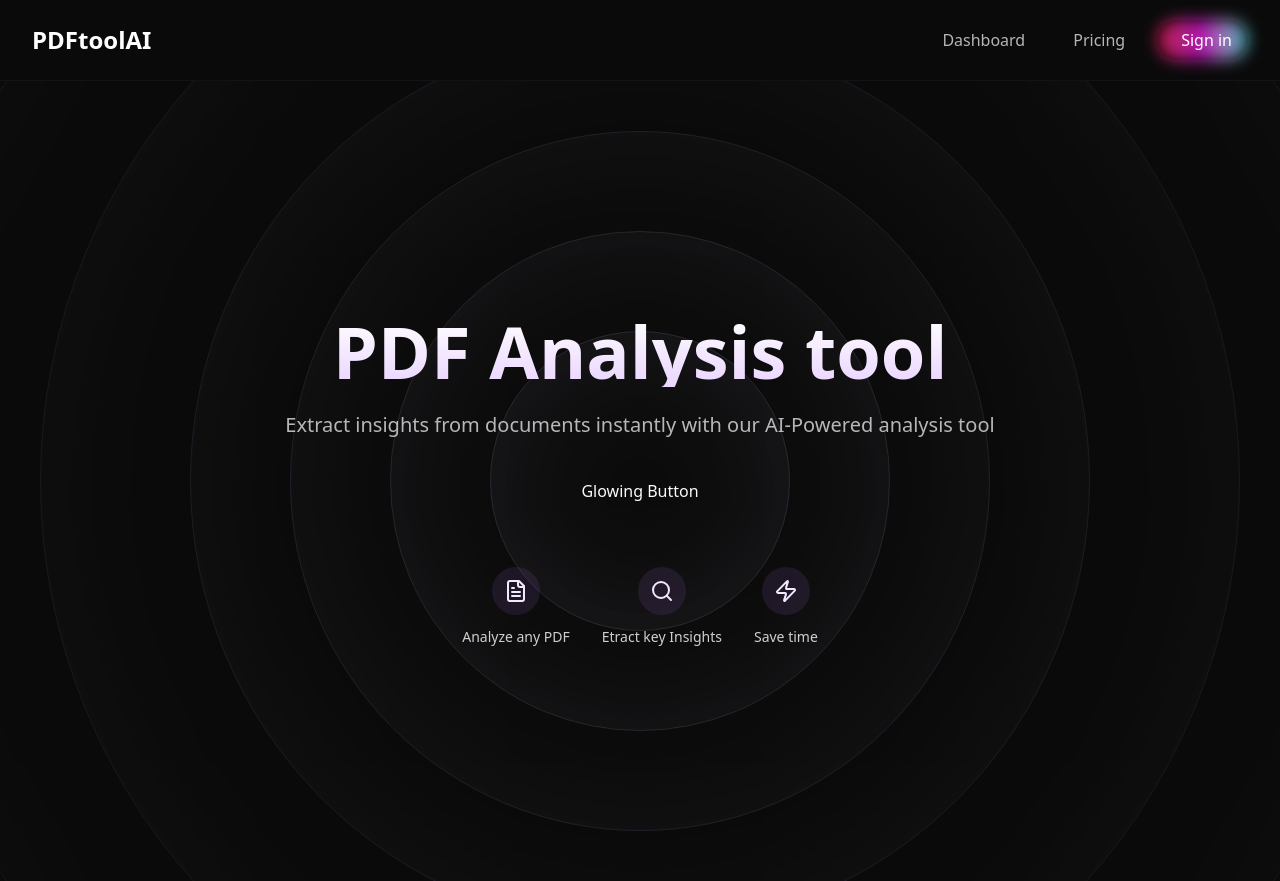
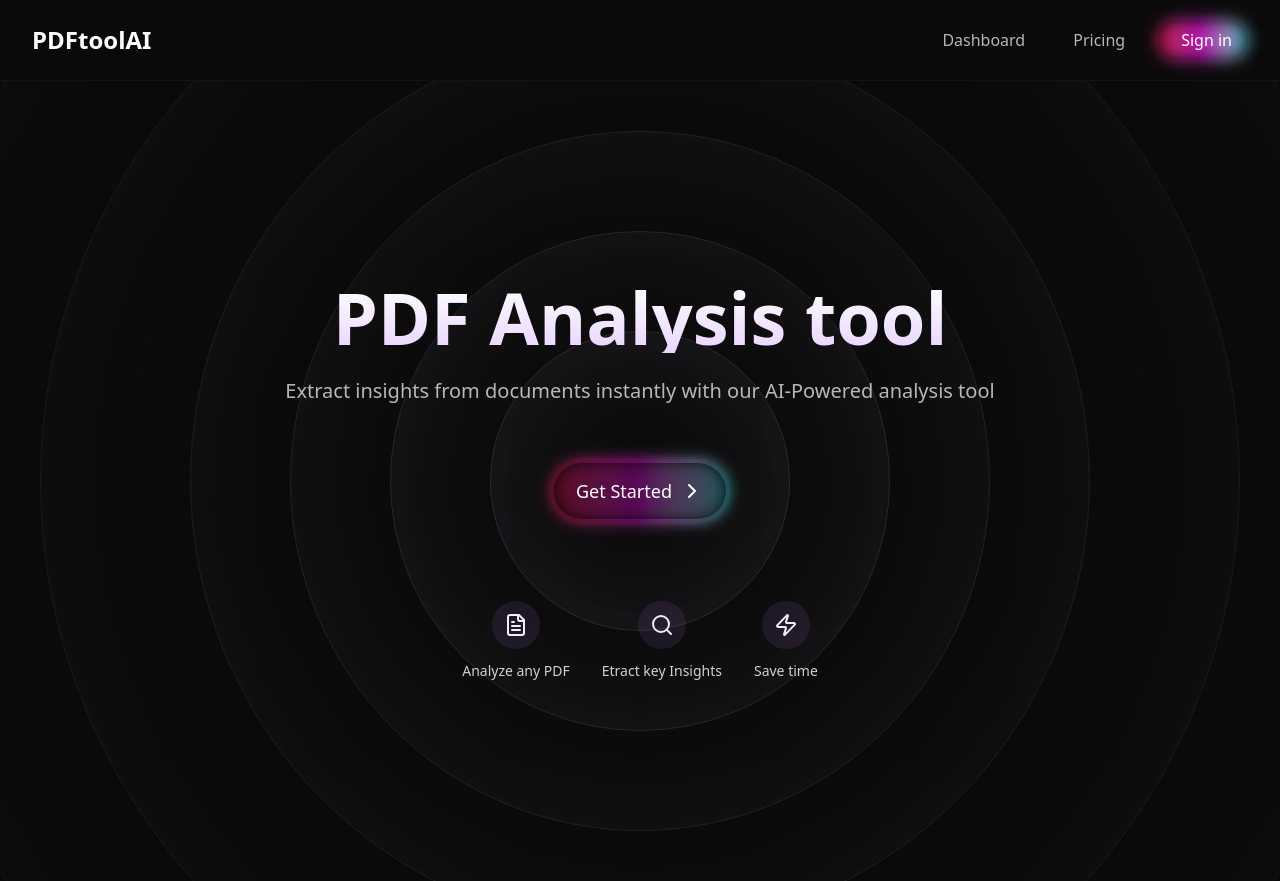
Before and after one commit to pirichar/PDF_AI, a Next.js app: page / in a window 1280 px wide. Built offline with nearby package versions, Linux system fonts and the light colour scheme; no server answers.

Commit message:
now with the glowing button

```diff
--- /dev/null
+++ b/components/landingPage/ButtonGlowing.tsx
@@ -0,0 +1,27 @@
+import Link from "next/link"
+import { ChevronRight } from "lucide-react"
+
+// href? means href can be empty
+interface ButtonGlowingProps{
+	text: string;
+	href?: string
+}
+
+export default function ButtonGlowing({text, href= "#"}: ButtonGlowingProps){
+	return (
+		<div className="p-4 flex items-center justify-center">
+			<Link
+				href={href}
+				className="group relative inline-flex items-center gap-2 rounded-full bg-black px-4 py-2 text-lg text-white transition-all hover:bg-white/5"
+			>
+			<span className="absolute inset-0 rounded-full bg-gradient-to-r from-[#FF1E56] via-[#FF00FF] to-[#00FFFF]
+							opacity-70 blur-sm transition-all group-hover:opacity-100"/>
+			<span className="absolute inset-0.5 rounded-full bg-black/50"/>
+			<span className="p-2 text-center relative flex items-center gap-2 font-medium">
+				{text}
+				<ChevronRight className="size-6 transition-transform group-hover:translate-x-1"></ChevronRight>
+			</span>
+			</Link>
+		</div>
+	)
+}
--- a/components/landingPage/Hero.tsx
+++ b/components/landingPage/Hero.tsx
@@ -1,6 +1,7 @@
 "use client"
 
 import { FileText, Search, Zap } from "lucide-react"
+import ButtonGlowing from "./ButtonGlowing"
 
 const rings = [
 	{width: 300, opacity: 0.8},
@@ -57,7 +58,7 @@
 			<p className="text-lg md:text-xl text-white/70 mb-10 max-w-3xl mx-auto">
 				Extract insights from documents instantly with our AI-Powered analysis tool
 			</p>
-			<a>Glowing Button</a>
+			<ButtonGlowing text="Get Started" href="/pricing" />
 		</div>
 		{/* Feature icons */}
 		<div className="flex flex-wrap justify-center gap-8 mt-16 z-10 px-4">
```
